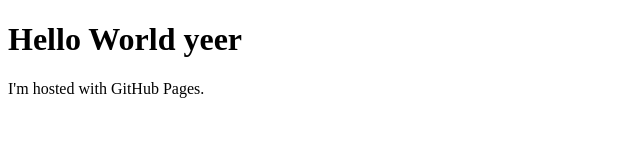
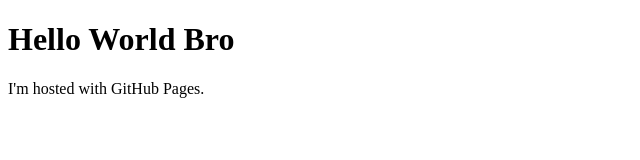
Before and after one commit to Ashfaaq10/ashfaaq.github.io, a plain HTML site: page index.html in a window 1280 px wide. Shown: the full height of the page, 0-640 px from the left. Drawn offline with Linux system fonts and the light colour scheme.

Commit message:
Initial Commit
first

```diff
--- a/index.html
+++ b/index.html
@@ -1,7 +1,7 @@
 <!DOCTYPE html>
 <html>
 <body>
-<h1>Hello World yeer</h1>
+<h1>Hello World Bro</h1>
 <p>I'm hosted with GitHub Pages.</p>
 </body>
 </html>
```
